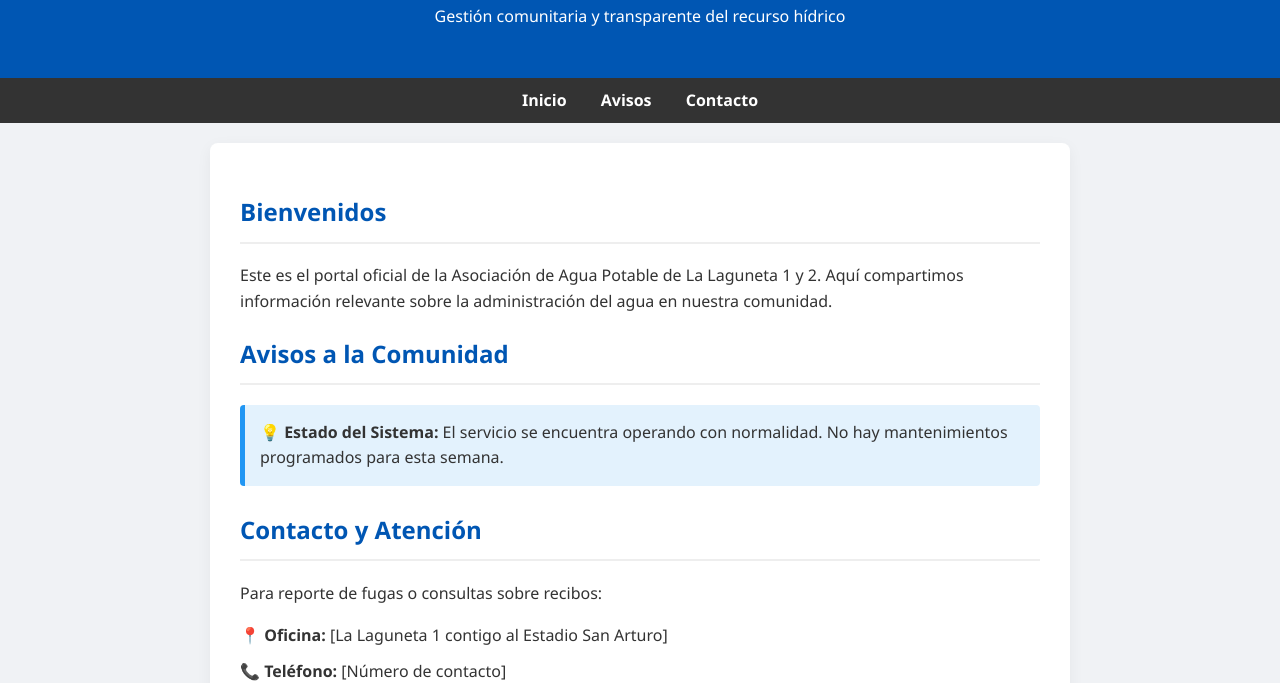
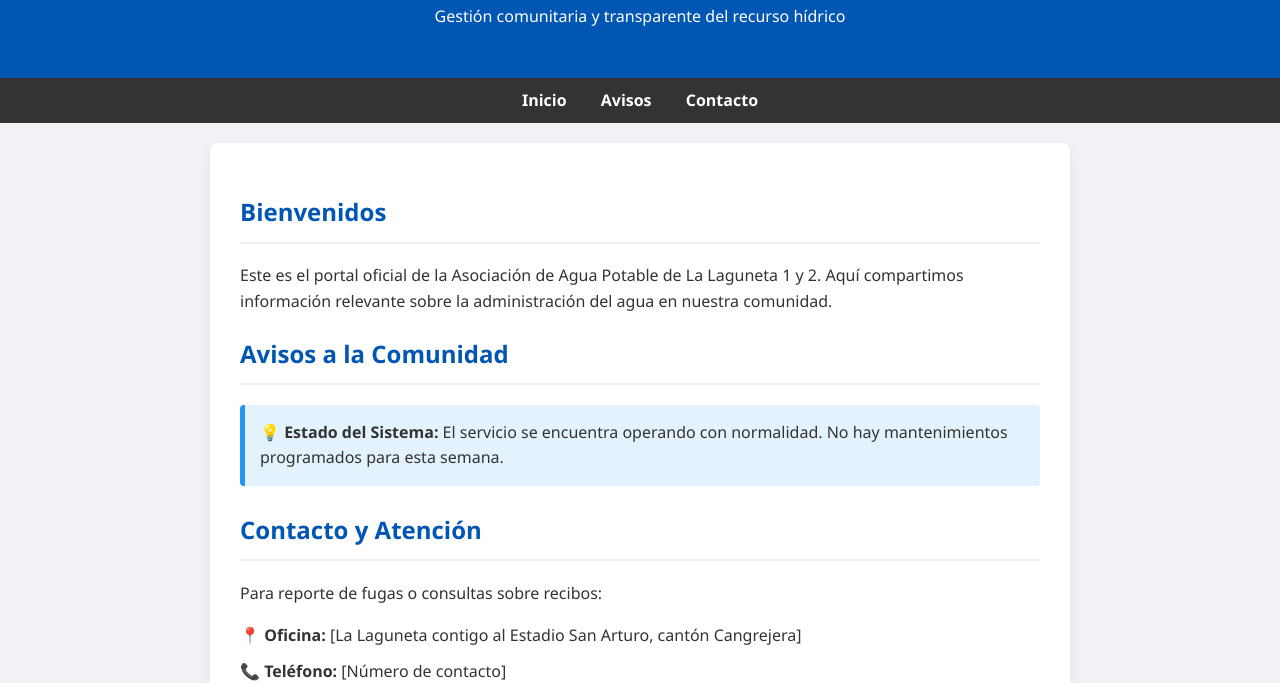
Before and after one commit to segoviaedgarvr-wq/segoviaedgarvr-wq.github.io, a plain HTML site: page index.html in a window 1280 px wide. Shown: the part 122-805 px from the top of the page. Drawn offline with Linux system fonts and the light colour scheme.

Commit message:
Update index.html

```diff
--- a/index.html
+++ b/index.html
@@ -47,7 +47,7 @@
             <h2>Contacto y Atención</h2>
             <p>Para reporte de fugas o consultas sobre recibos:</p>
             <ul>
-                <li>📍 <strong>Oficina:</strong> [La Laguneta 1 contigo al Estadio San Arturo]</li>
+                <li>📍 <strong>Oficina:</strong> [La Laguneta  contigo al Estadio San Arturo, cantón Cangrejera]</li>
                 <li>📞 <strong>Teléfono:</strong> [Número de contacto]</li>
                 <li>⏰ <strong>Horario:</strong> Lunes a Viernes de 8:00 AM a 4:00 PM</li>
             </ul>
```
